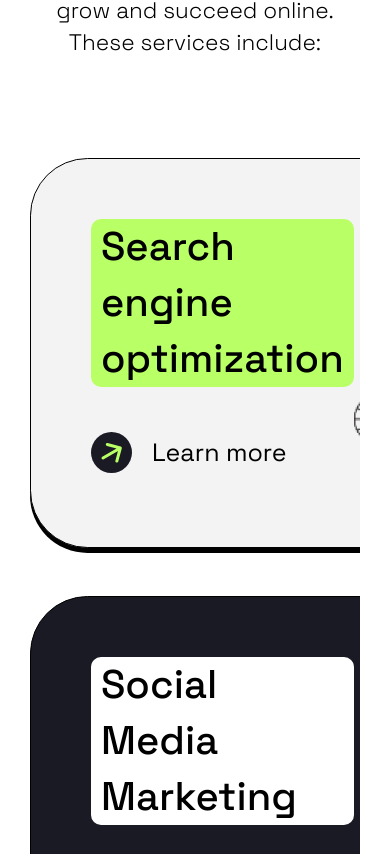
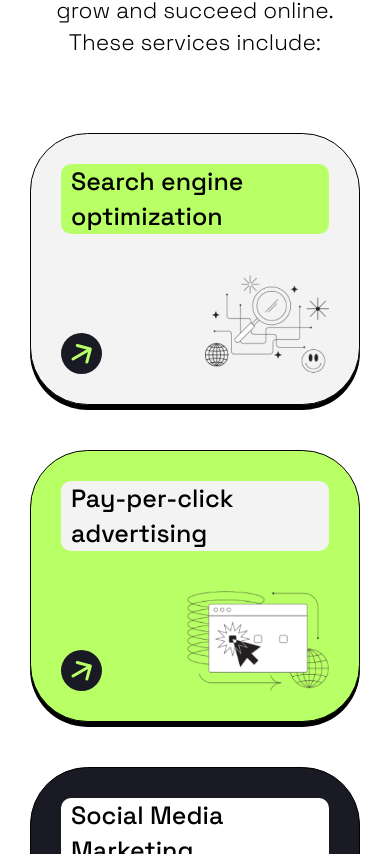
Before and after one commit to maksym-bezditko/positivus, a React (Vite) app: page / in a window 390 px wide. Shown: the part 1370-2224 px from the top of the page. Built offline with nearby package versions, Linux system fonts and the light colour scheme.

Commit message:
implement services section responsiveness

```diff
--- a/src/components/Header.tsx
+++ b/src/components/Header.tsx
@@ -70,6 +70,5 @@ const StyledLogoWrapper = styled.div<{ $isCursorPointer?: boolean }>`
   align-items: center;
   grid-column-gap: 0.75rem;
 
-
   cursor: ${({ $isCursorPointer }) => ($isCursorPointer ? 'pointer' : 'auto')};
 `;
--- a/src/components/LearnMore.tsx
+++ b/src/components/LearnMore.tsx
@@ -8,6 +8,7 @@ type LearnMoreProps = {
   iconVariant: LearnMoreIconProps['variant'];
   typographyColor?: string;
   arrowPosition?: 'left' | 'right';
+  withLabel?: boolean;
 };
 
 const mapVariantToTypographyColor = (
@@ -27,14 +28,15 @@ export const LearnMore = (props: LearnMoreProps) => {
   const {
     iconVariant,
     typographyColor = mapVariantToTypographyColor(iconVariant),
-    arrowPosition = 'left'
+    arrowPosition = 'left',
+    withLabel = true
   } = props;
 
   return (
     <StyledLearnMoreWrapper>
       {arrowPosition === 'left' && <LearnMoreIcon variant={iconVariant} />}
 
-      <Typography label="Learn more" color={typographyColor} />
+      {withLabel && <Typography label="Learn more" color={typographyColor} />}
 
       {arrowPosition === 'right' && <LearnMoreIcon variant={iconVariant} />}
     </StyledLearnMoreWrapper>
--- a/src/components/Section.tsx
+++ b/src/components/Section.tsx
@@ -64,8 +64,11 @@ const StyledHeadingWrapper = styled.div`
   justify-content: start;
 
   max-width: 50rem;
+  margin-bottom: 5rem;
 
-  margin-bottom: 3rem;
+  ${respondTo('xxl')(css`
+    margin-bottom: 3.75rem;
+  `)}
 
   ${respondTo('lg')(css`
     grid-auto-flow: row;
--- a/src/components/ServiceCard.tsx
+++ b/src/components/ServiceCard.tsx
@@ -1,8 +1,10 @@
-import styled from 'styled-components';
+import styled, { css } from 'styled-components';
 import { Typography } from './Typography';
 import { LearnMore } from './LearnMore';
 import { LearnMoreIconProps } from './svg/LearnMoreIcon';
 import { theme } from '../theme';
+import { useMediaQuery } from '../hooks/useMediaQuery';
+import { respondTo } from '../styles/mixins/respondTo';
 
 type ServiceCardProps = {
   serviceText: string;
@@ -21,15 +23,20 @@ export const ServiceCard = (props: ServiceCardProps) => {
     backgroundColor = theme.colors.lightGrey
   } = props;
 
+  const isXXXXL = useMediaQuery('xxxxl');
+  const isMD = useMediaQuery('md');
+
   return (
     <StyledServiceCardWrapper $backgroundColor={backgroundColor}>
+      {isMD ? (
+        <>
           <StyledDetailWrapper>
             <Typography
               label={serviceText}
               backgroundColor={serviceTextBackgroundColor}
               borderRadius={0.5}
               fontWeight={500}
-          fontSize="xl"
+              fontSize={isXXXXL ? 'xl' : 'lg'}
               paddingLeft={0.5}
               paddingRight={0.5}
             />
@@ -40,6 +47,28 @@ export const ServiceCard = (props: ServiceCardProps) => {
           <StyledImageWrapper>
             <StyledImage src={imageSrc} />
           </StyledImageWrapper>
+        </>
+      ) : (
+        <>
+          <Typography
+            label={serviceText}
+            backgroundColor={serviceTextBackgroundColor}
+            borderRadius={0.5}
+            fontWeight={500}
+            fontSize="md"
+            paddingLeft={0.5}
+            paddingRight={0.5}
+          />
+
+          <StyledDetailWrapper>
+            <LearnMore iconVariant={learnMoreVariant} withLabel={isMD} />
+
+            <StyledImageWrapper>
+              <StyledImage src={imageSrc} />
+            </StyledImageWrapper>
+          </StyledDetailWrapper>
+        </>
+      )}
     </StyledServiceCardWrapper>
   );
 };
@@ -48,15 +77,22 @@ const StyledServiceCardWrapper = styled.div<{
   $backgroundColor: string;
 }>`
   display: grid;
-  grid-template-columns: 1fr 1fr;
+  grid-template-columns: repeat(auto-fit, minmax(150px, 1fr));
+  grid-column-gap: 2rem;
 
   padding: 3rem;
   background-color: ${(props) => props.$backgroundColor};
   border-radius: 2.875rem;
-  min-height: 19.5rem;
   border: 1px solid ${({ theme }) => theme.colors.black};
   box-shadow: 0 0.25rem 0 ${({ theme }) => theme.colors.black};
   margin-bottom: 0.25rem;
+
+  ${respondTo('md')(css`
+    grid-template-columns: none;
+    grid-auto-flow: row;
+    grid-row-gap: 2rem;
+    padding: 1.5rem;
+  `)}
 `;
 
 const StyledDetailWrapper = styled.div`
@@ -64,13 +100,32 @@ const StyledDetailWrapper = styled.div`
 
   display: grid;
   justify-content: space-between;
+
+  ${respondTo('md')(css`
+    grid-auto-flow: column;
+    align-items: end;
+  `)}
 `;
 
 const StyledImageWrapper = styled.div`
   display: grid;
-  place-items: center;
+  justify-content: center;
+  align-items: center;
+
+  ${respondTo('xxxxl')(css`
+    justify-content: end;
+    align-items: end;
+  `)}
 `;
 
 const StyledImage = styled.img`
   max-height: 10.625rem;
+
+  ${respondTo('md')(css`
+    max-height: 6em;
+  `)}
+
+  ${respondTo('sm')(css`
+    max-height: 4em;
+  `)}
 `;
--- a/src/components/sections/CaseStudiesSection.tsx
+++ b/src/components/sections/CaseStudiesSection.tsx
@@ -42,7 +42,6 @@ const StyledCaseStudiesWrapper = styled.div`
   padding: 4.375rem 3.75rem;
   background-color: ${({ theme }) => theme.colors.dark};
   border-radius: 2.875rem;
-  margin-top: 5rem;
 `;
 
 const StyledCaseStudy = styled.div`
--- a/src/components/sections/ServiceSection.tsx
+++ b/src/components/sections/ServiceSection.tsx
@@ -1,4 +1,4 @@
-import styled from 'styled-components';
+import styled, { css } from 'styled-components';
 import { Service } from '../../types';
 import { ServiceCard } from '../ServiceCard';
 import { Section } from '../Section';
@@ -10,6 +10,7 @@ import Email from '../../assets/services/email.png';
 import Seo from '../../assets/services/seo.png';
 import Smm from '../../assets/services/smm.png';
 import { theme } from '../../theme';
+import { respondTo } from '../../styles/mixins/respondTo';
 
 const SERVICES: Service[] = [
   {
@@ -83,5 +84,9 @@ const StyledServicesList = styled.div`
   grid-template-columns: 1fr 1fr;
   grid-gap: 2.125rem;
 
-  margin-top: 5rem;
+  ${respondTo('xxxxl')(css`
+    grid-template-columns: none;
+    grid-auto-flow: row;
+    grid-row-gap: 2rem;
+  `)}
 `;
--- a/src/theme/index.tsx
+++ b/src/theme/index.tsx
@@ -34,7 +34,8 @@ export const theme = {
     lg: '992px',
     xl: '1200px',
     xxl: '1400px',
-    xxxl: '1600px'
+    xxxl: '1600px',
+    xxxxl: '1700px'
   }
 };
 
```
Lines whose indentation alone changed are shown as unchanged.
